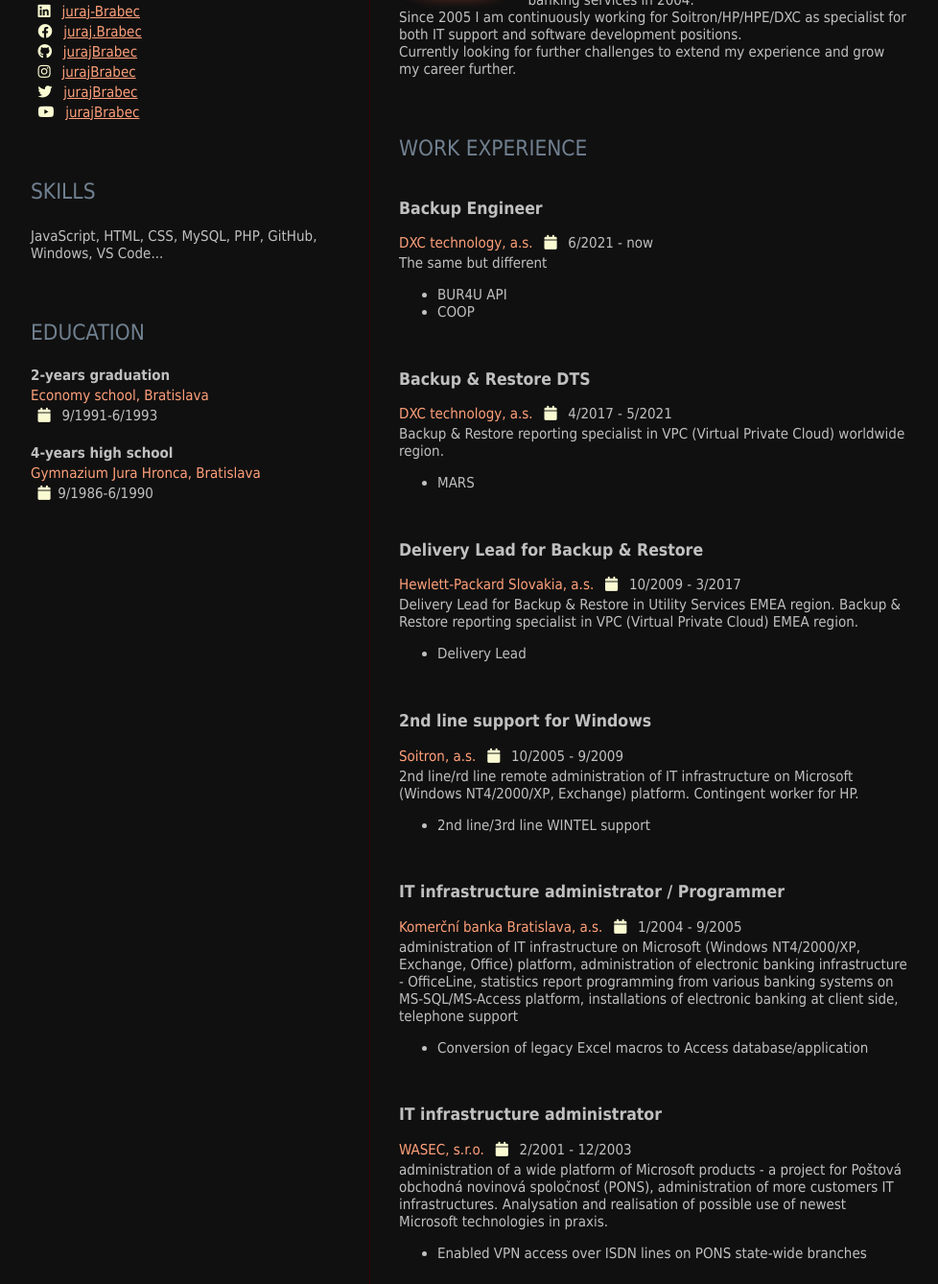
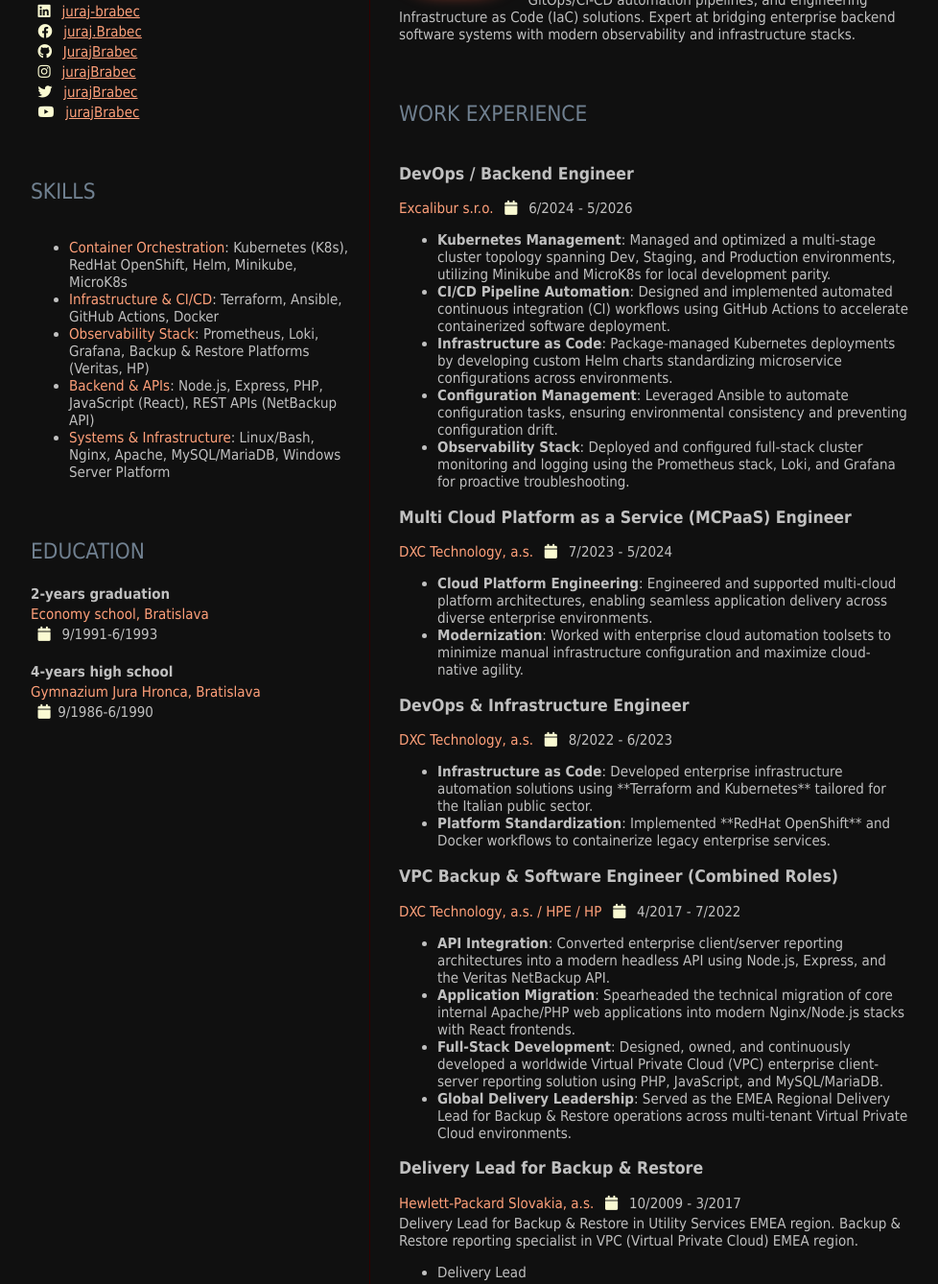
Before and after one commit to JurajBrabec/resume, a plain HTML site: page index.html in a window 1280 px wide. Shown: the part 400-1738 px from the top of the page at 96% size, without its empty margins (158-1136 px from the left). Drawn offline with Linux system fonts and the light colour scheme; a web font is replaced by a local one.

Commit message:
Update README and index.html with detailed professional summary, skills, and work experience

```diff
--- a/index.html
+++ b/index.html
@@ -10,7 +10,7 @@
 		<header id="header">
 			<h1><b>juraj</b> brabec</h1>
 			<hr>
-			<span class="role role1">Developer</span> / <span class="role role2">Programmer</span> / <span class="role role3">Administrator</span>
+			<span class="role role1">Administrator</span> / <span class="role role2">DevOps Engineer</span> / <span class="role role3">Programmer</span>
 			<hr>
 		</header>
 		<main>
@@ -33,7 +33,7 @@
                     <div class="social">
                         <p>
                             <i class="fab fa-linkedin" aria-hidden="true"></i>
-                            <a href="https://linkedin.com/in/juraj-brabec">juraj-Brabec</a>
+                            <a href="https://linkedin.com/in/juraj-brabec">juraj-brabec</a>
                         </p>
                         <p>
                             <i class="fab fa-facebook" aria-hidden="true"></i>
@@ -41,7 +41,7 @@
                         </p>
                         <p>
                             <i class="fab fa-github" aria-hidden="true"></i>
-                            <a href="https://github.com/JurajBrabec">jurajBrabec</a>
+                            <a href="https://github.com/JurajBrabec">JurajBrabec</a>
                         </p>
                         <p>
                             <i class="fab fa-instagram" aria-hidden="true"></i>
@@ -59,8 +59,16 @@
                     </section>
                     <section>
 					<h2>SKILLS</h2>
-					<p>JavaScript, HTML, CSS, MySQL, PHP, GitHub, Windows, VS Code...</p>
-				</section>
+                    <ul>
+
+                        <li> <span class="company">Container Orchestration</span>: Kubernetes (K8s), RedHat OpenShift, Helm, Minikube, MicroK8s</li>
+                        <li> <span class="company">Infrastructure & CI/CD</span>: Terraform, Ansible, GitHub Actions, Docker</li>
+                        <li> <span class="company">Observability Stack</span>: Prometheus, Loki, Grafana, Backup & Restore Platforms (Veritas, HP)</li>
+                        <li> <span class="company">Backend & APIs</span>: Node.js, Express, PHP, JavaScript (React), REST APIs (NetBackup API)</li>
+                        <li> <span class="company">Systems & Infrastructure</span>: Linux/Bash, Nginx, Apache, MySQL/MariaDB, Windows Server Platform</li>
+                    </ul>
+
+                </section>
 				<section>
 					<h2>EDUCATION</h2>
                     <b>2-years graduation</b>
@@ -85,38 +93,57 @@
 					<h2>ABOUT</h2>
 				    <p>
                         <img class="profile" src="https://avatars.githubusercontent.com/u/21192432" />
-                        I started in 1993, right after the school, as a programmer in a small company. Since then I continued to grow experience in both software development and Windows administration skills. I got the first contact with outsourcing IT services in 2002, and with support of banking services in 2004.
-                        <br />Since 2005 I am continuously working for Soitron/HP/HPE/DXC as specialist for both IT support and software development positions.
-                        <br /> Currently looking for further challenges to extend my experience and grow my career further.
+                        Senior DevOps and Platform Engineer with over 20 years of foundational IT experience, specializing in cloud-native infrastructure automation, container orchestration, and full-stack development. Proven expertise in managing production Kubernetes environments, architecting GitOps/CI-CD automation pipelines, and engineering Infrastructure as Code (IaC) solutions. Expert at bridging enterprise backend software systems with modern observability and infrastructure stacks.
                     </p>
 				</section>
 				<section>
 					<h2>WORK EXPERIENCE</h2>
-                    <h3><b>Backup Engineer</b></h3>
+                    <h3>DevOps / Backend Engineer</h3>
                     <p>
-                        <span class="company">DXC technology, a.s.</span>
-                        <i class="fa fa-calendar" aria-hidden="true"></i> 6/2021 - now
+                        <span class="company">Excalibur s.r.o.</span>
+                        <i class="fa fa-calendar" aria-hidden="true"></i> 6/2024 - 5/2026
                     </p>
                     <p>
-                        The same but different
-                    </p>
                     <ul>
-                        <li>BUR4U API</li>
-                        <li>COOP</li>
+                        <li><b>Kubernetes Management</b>: Managed and optimized a multi-stage cluster topology spanning Dev, Staging, and Production environments, utilizing Minikube and MicroK8s for local development parity.</li>
+                        <li><b>CI/CD Pipeline Automation</b>: Designed and implemented automated continuous integration (CI) workflows using GitHub Actions to accelerate containerized software deployment.</li>
+                        <li><b>Infrastructure as Code</b>: Package-managed Kubernetes deployments by developing custom Helm charts standardizing microservice configurations across environments.</li>
+                        <li><b>Configuration Management</b>: Leveraged Ansible to automate configuration tasks, ensuring environmental consistency and preventing configuration drift.</li>
+                        <li><b>Observability Stack</b>: Deployed and configured full-stack cluster monitoring and logging using the Prometheus stack, Loki, and Grafana for proactive troubleshooting.</li>
                     </ul>
-                    </br>
-                    <h3><b>Backup & Restore DTS</b></h3>
+                    <h3>Multi Cloud Platform as a Service (MCPaaS) Engineer</h3>
                     <p>
-                        <span class="company">DXC technology, a.s.</span>
-                        <i class="fa fa-calendar" aria-hidden="true"></i> 4/2017 - 5/2021
+                        <span class="company">DXC Technology, a.s.</span>
+                        <i class="fa fa-calendar" aria-hidden="true"></i> 7/2023 - 5/2024
                     </p>
                     <p>
-                        Backup & Restore reporting specialist in VPC (Virtual Private Cloud) worldwide region.
+                    <ul>
+                        <li><b>Cloud Platform Engineering</b>: Engineered and supported multi-cloud platform architectures, enabling seamless application delivery across diverse enterprise environments.</li>
+                        <li><b>Modernization</b>: Worked with enterprise cloud automation toolsets to minimize manual infrastructure configuration and maximize cloud-native agility.</li>
+                    </ul>
+                    <h3>DevOps & Infrastructure Engineer</h3>
+                    <p>
+                        <span class="company">DXC Technology, a.s.</span>
+                        <i class="fa fa-calendar" aria-hidden="true"></i> 8/2022 - 6/2023
                     </p>
+                    <p>
                     <ul>
-                        <li>MARS</li>
+                        <li><b>Infrastructure as Code</b>: Developed enterprise infrastructure automation solutions using **Terraform and Kubernetes** tailored for the Italian public sector.</li>
+                        <li><b>Platform Standardization</b>: Implemented **RedHat OpenShift** and Docker workflows to containerize legacy enterprise services.</li>
                     </ul>
-                    </br>
+                    <h3>VPC Backup & Software Engineer (Combined Roles)</h3>
+                    <p>
+                        <span class="company">DXC Technology, a.s. / HPE / HP</span>
+                        <i class="fa fa-calendar" aria-hidden="true"></i> 4/2017 - 7/2022
+                    </p>
+                    <p>
+                    <ul>
+                    <li><b>API Integration</b>: Converted enterprise client/server reporting architectures into a modern headless API using Node.js, Express, and the Veritas NetBackup API.</li>
+                    <li><b>Application Migration</b>: Spearheaded the technical migration of core internal Apache/PHP web applications into modern Nginx/Node.js stacks with React frontends.</li>
+                    <li><b>Full-Stack Development</b>: Designed, owned, and continuously developed a worldwide Virtual Private Cloud (VPC) enterprise client-server reporting solution using PHP, JavaScript, and MySQL/MariaDB.</li>
+                    <li><b>Global Delivery Leadership</b>: Served as the EMEA Regional Delivery Lead for Backup & Restore operations across multi-tenant Virtual Private Cloud environments.</li>
+                    </ul>
+
                     <h3><b>Delivery Lead for Backup & Restore</b></h3>
                     <p>
                         <span class="company">Hewlett-Packard Slovakia, a.s.</span>
```
Also changed, not shown: 1 other file.
